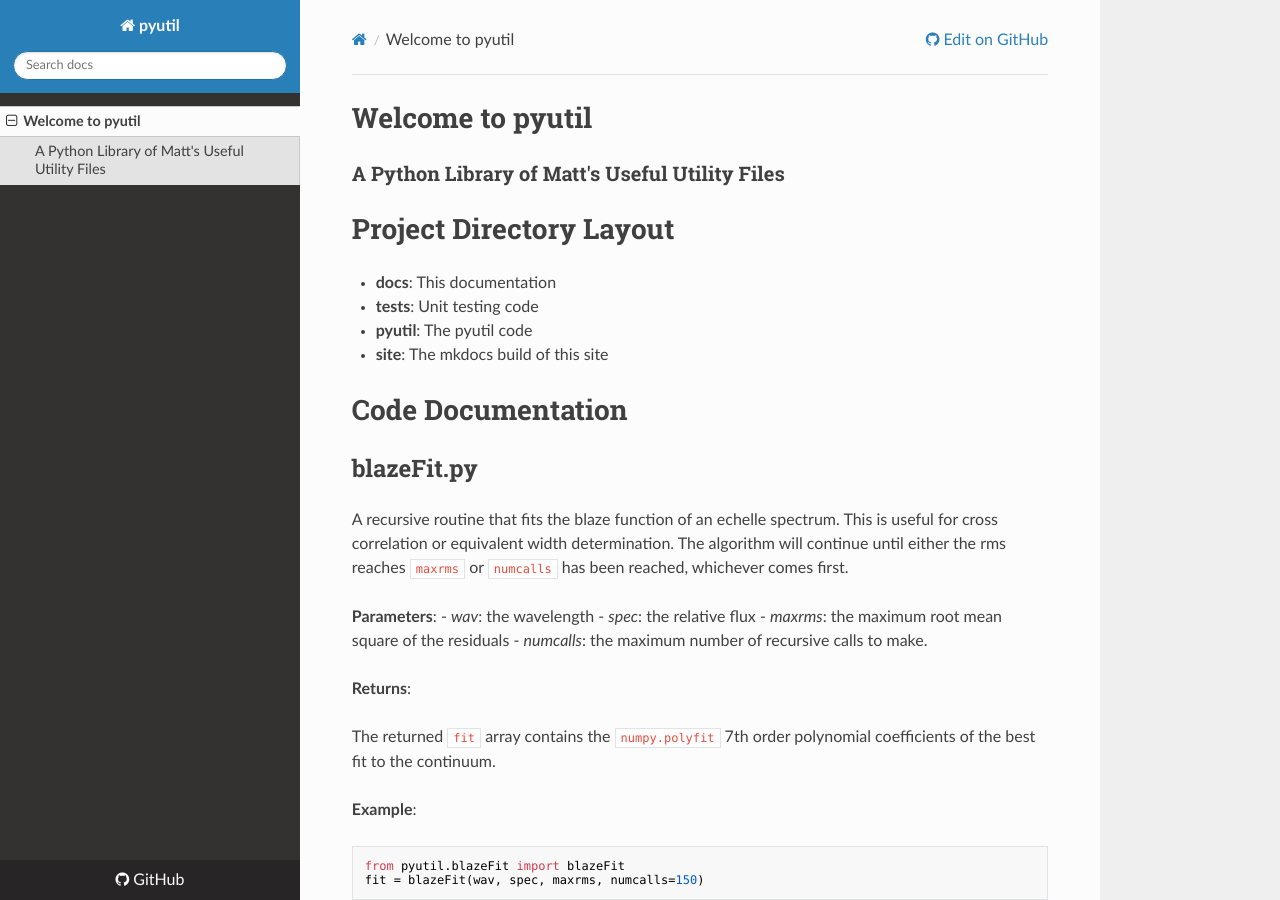
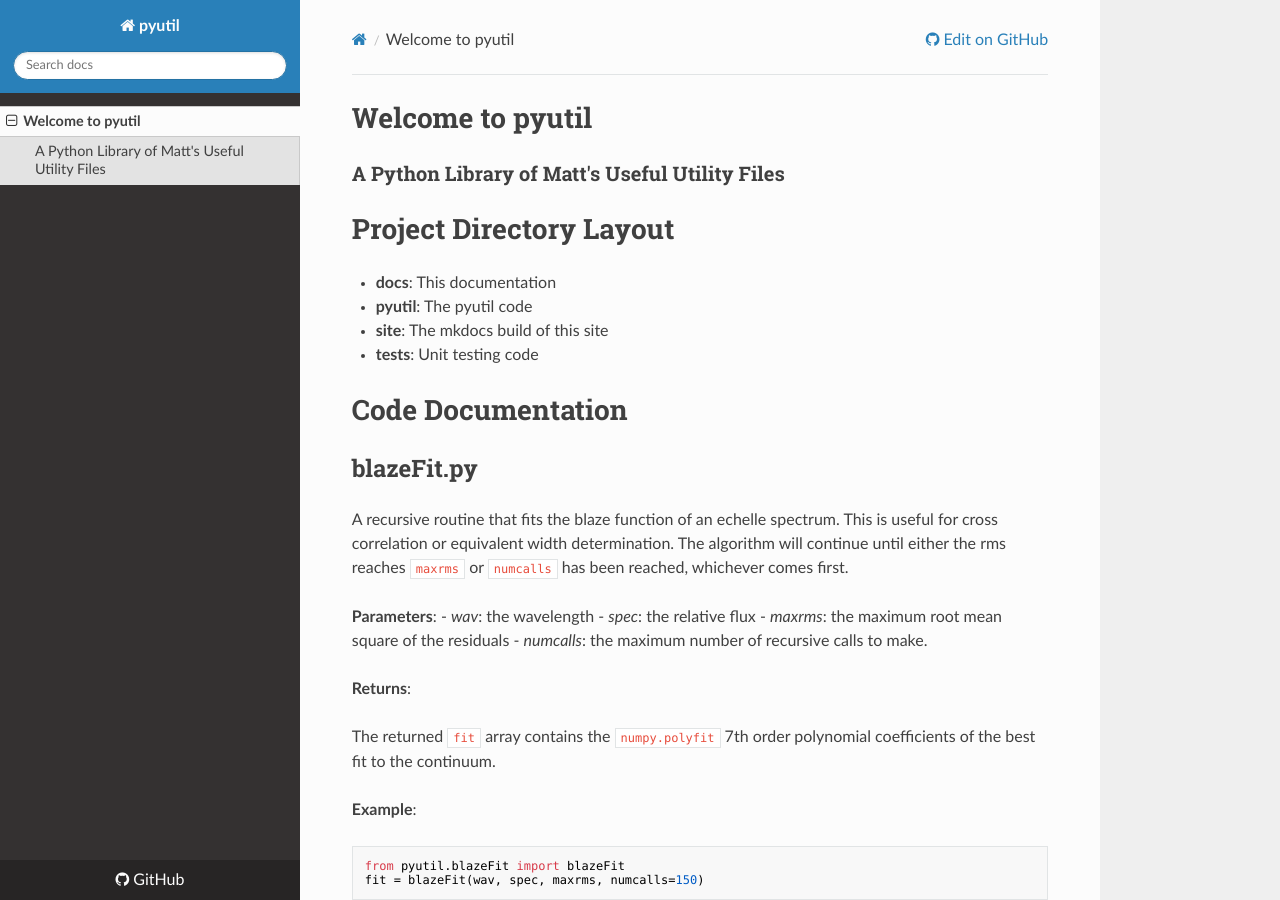
Before and after one commit to mattgiguere/pyutil, an MkDocs documentation site: the page built from docs/index.md, in a window 1280 px wide and 900 px high. Built offline with MkDocs 1.6.1, drawn with Linux system fonts in a browser that asks for light colours; nearby versions of some CDN libraries.

Commit message:
fixed project directory order

```diff
--- a/docs/index.md
+++ b/docs/index.md
@@ -6,9 +6,9 @@ Project Directory Layout
 ========================
 
 - **docs**: This documentation
-- **tests**: Unit testing code
 - **pyutil**: The pyutil code
 - **site**: The mkdocs build of this site
+- **tests**: Unit testing code
 
 Code Documentation
 ==================
```
Also changed, not shown: site/index.html.
